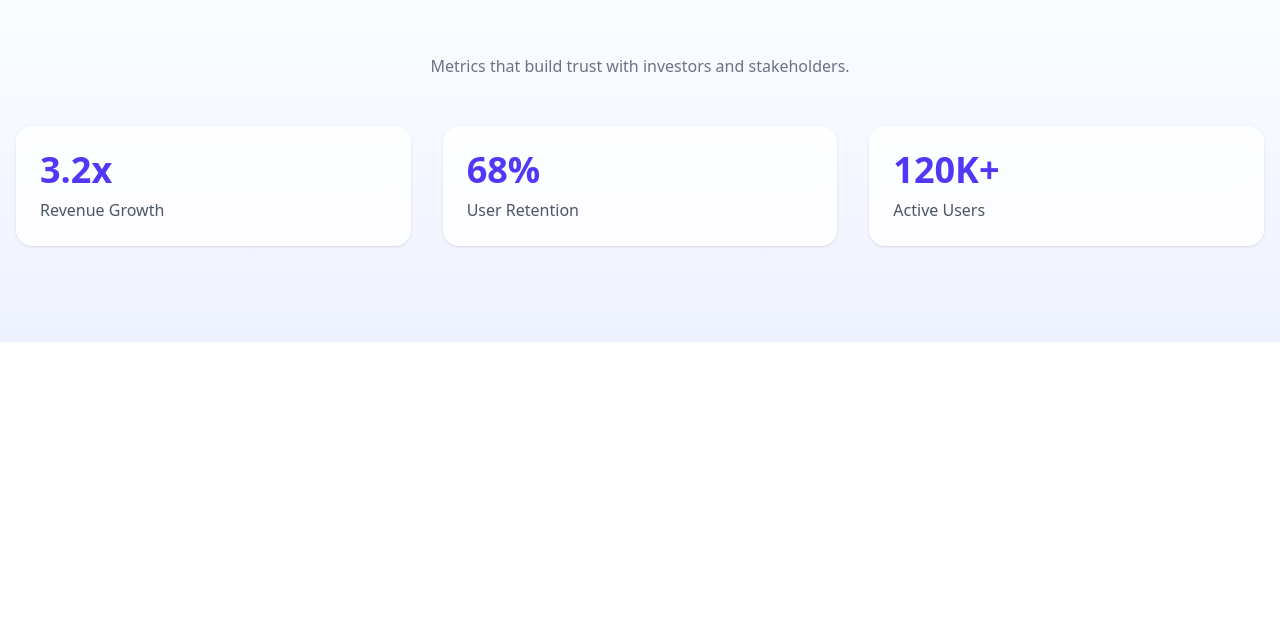
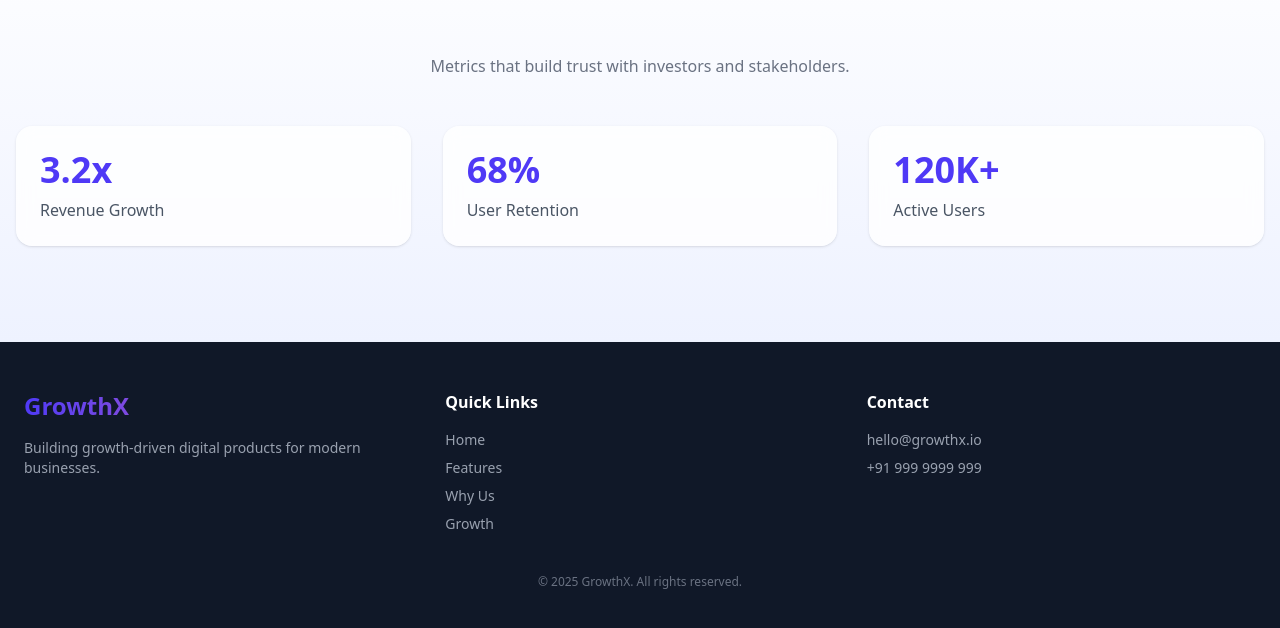
Before and after one commit to krishnakeshariya1/GrowthX, a React (Vite) app in the folder GrowthX/: page / in a window 1280 px wide. Shown: the part 1846-2474 px from the top of the page. Before the commit the page ends 2188 px from the top, so only its background shows below. Built offline with nearby package versions, Linux system fonts and the light colour scheme.

Commit message:
footer component done

```diff
--- a/GrowthX/src/App.jsx
+++ b/GrowthX/src/App.jsx
@@ -1,3 +1,4 @@
+import Footer from "./Components/Layout/Footer/Footer"
 import Navbar from "./Components/Layout/Navbar/Navbar"
 import Features from "./Components/Sections/Features/Features"
 import Growth from "./Components/Sections/Growth/Growth"
@@ -13,6 +14,7 @@ const App = ()=>{
         <Features />
         <WhyUs />
         <Growth />
+        < Footer />
         </>
     )
 }
--- /dev/null
+++ b/GrowthX/src/Components/Layout/Footer/Copywrite.jsx
@@ -0,0 +1,8 @@
+const Copywrite =()=>{
+    return(
+        <div className="mt-10 text-center text-xs text-gray-500">
+        © {new Date().getFullYear()} GrowthX. All rights reserved.
+      </div>
+    )
+}
+export default Copywrite
--- /dev/null
+++ b/GrowthX/src/Components/Layout/Footer/Footer.jsx
@@ -0,0 +1,23 @@
+import Logo from "../../UI/Logo";
+import Copywrite from "./Copywrite";
+import FooterLi from "./FooterLi";
+import FooterLi2 from "./FooterLi2";
+
+const Footer = () => {
+    return (
+        <footer className="bg-gray-900 text-gray-400 py-12">
+            <div className="container mx-auto px-6 grid md:grid-cols-3 gap-8">
+                <div>
+                    <Logo />
+                    <p className="mt-4 text-sm">
+                        Building growth-driven digital products for modern businesses.
+                    </p>
+                </div>
+                < FooterLi />
+                <FooterLi2 />
+            </div>
+            <Copywrite />
+        </footer>
+    );
+}
+export default Footer
--- /dev/null
+++ b/GrowthX/src/Components/Layout/Footer/FooterLi.jsx
@@ -0,0 +1,14 @@
+const FooterLi =()=>{
+    return(
+         <div>
+          <h4 className="text-white font-semibold mb-4">Quick Links</h4>
+          <ul className="space-y-2 text-sm">
+            <li><a href="#home" className="hover:text-white">Home</a></li>
+            <li><a href="#features" className="hover:text-white">Features</a></li>
+            <li><a href="#whyus" className="hover:text-white">Why Us</a></li>
+            <li><a href="#growth" className="hover:text-white">Growth</a></li>
+          </ul>
+        </div>
+    )
+}
+export default FooterLi
--- /dev/null
+++ b/GrowthX/src/Components/Layout/Footer/FooterLi2.jsx
@@ -0,0 +1,10 @@
+const FooterLi2 =()=>{
+    return(
+        <div>
+          <h4 className="text-white font-semibold mb-4">Contact</h4>
+          <p className="text-sm">hello@growthx.io</p>
+          <p className="text-sm mt-2">+91 999 9999 999</p>
+        </div>
+    )
+}
+export default FooterLi2
```
